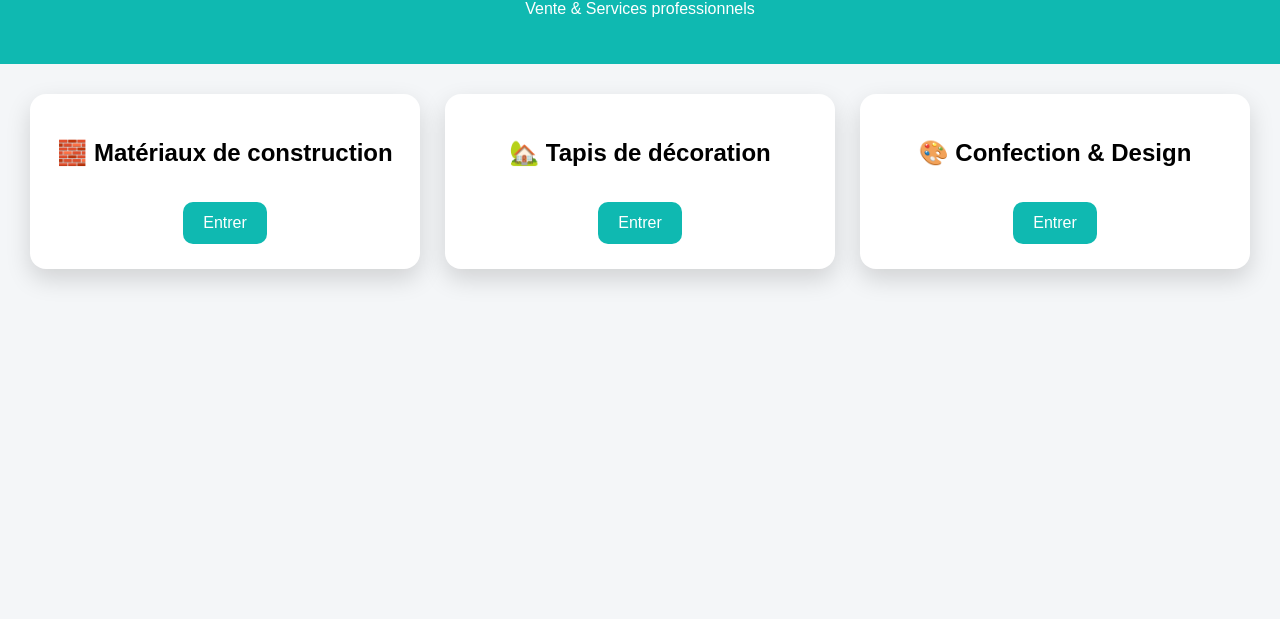
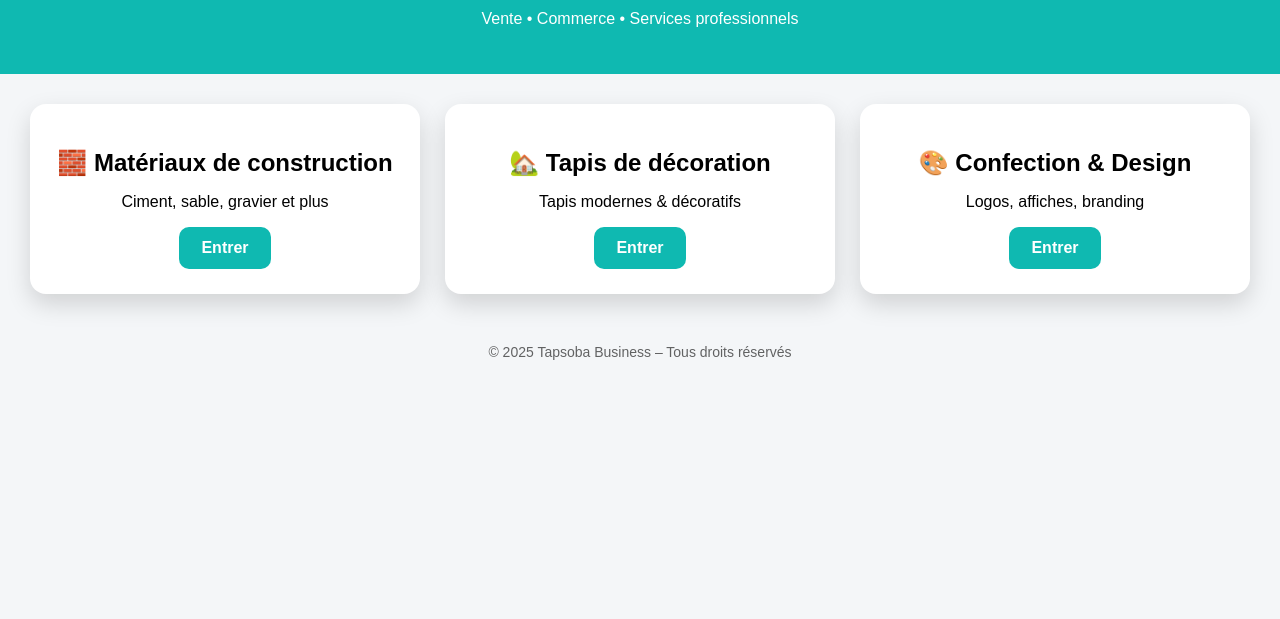
Before and after one commit to alayetapsoba17-cpu/tapsoba-business, a plain HTML site: page index.html in a window 1280 px wide. Shown: the part 181-800 px from the top of the page. Drawn offline with Linux system fonts and the light colour scheme.

Commit message:
Update index.html

```diff
--- a/index.html
+++ b/index.html
@@ -5,13 +5,32 @@
 <title>Tapsoba Business – Site Officiel</title>
 <meta name="viewport" content="width=device-width, initial-scale=1.0">
 
+<!-- RÉFÉRENCEMENT GOOGLE & LOGO OFFICIEL -->
+<script type="application/ld+json">
+{
+  "@context": "https://schema.org",
+  "@type": "Organization",
+  "name": "Tapsoba Business",
+  "url": "https://alayetapsoba17-cpu.github.io/tapsoba-business/",
+  "logo": "https://alayetapsoba17-cpu.github.io/tapsoba-business/logo-tapsoba-business.png"
+}
+</script>
+
 <style>
-body{margin:0;font-family:Arial;background:#f4f6f8}
+body{
+  margin:0;
+  font-family:Arial, sans-serif;
+  background:#f4f6f8;
+}
 header{
   background:#0fb9b1;
   color:white;
   text-align:center;
   padding:30px;
+}
+header img{
+  width:90px;
+  margin-bottom:10px;
 }
 .sections{
   display:grid;
@@ -25,17 +44,28 @@ header{
   padding:25px;
   box-shadow:0 10px 25px rgba(0,0,0,.15);
   text-align:center;
-  transition:.3s;
+  transition:transform .3s;
 }
-.card:hover{transform:translateY(-6px)}
+.card:hover{
+  transform:translateY(-6px);
+}
+.card h2{
+  margin-bottom:15px;
+}
 .card a{
   display:inline-block;
-  margin-top:15px;
-  padding:12px 20px;
+  padding:12px 22px;
   background:#0fb9b1;
   color:white;
   border-radius:10px;
   text-decoration:none;
+  font-weight:bold;
+}
+footer{
+  text-align:center;
+  padding:20px;
+  font-size:14px;
+  opacity:0.6;
 }
 </style>
 </head>
@@ -43,27 +73,36 @@ header{
 <body>
 
 <header>
-<img src="logo-tapsoba-business.png" width="90"><br>
-<h1>Tapsoba Business</h1>
-<p>Vente & Services professionnels</p>
+  <img src="logo-tapsoba-business.png" alt="Logo Tapsoba Business">
+  <h1>Tapsoba Business</h1>
+  <p>Vente • Commerce • Services professionnels</p>
 </header>
 
 <div class="sections">
+
   <div class="card">
     <h2>🧱 Matériaux de construction</h2>
+    <p>Ciment, sable, gravier et plus</p>
     <a href="construction.html">Entrer</a>
   </div>
 
   <div class="card">
     <h2>🏡 Tapis de décoration</h2>
+    <p>Tapis modernes & décoratifs</p>
     <a href="tapis.html">Entrer</a>
   </div>
 
   <div class="card">
     <h2>🎨 Confection & Design</h2>
+    <p>Logos, affiches, branding</p>
     <a href="design.html">Entrer</a>
   </div>
+
 </div>
+
+<footer>
+  © 2025 Tapsoba Business – Tous droits réservés
+</footer>
 
 </body>
 </html>
```
